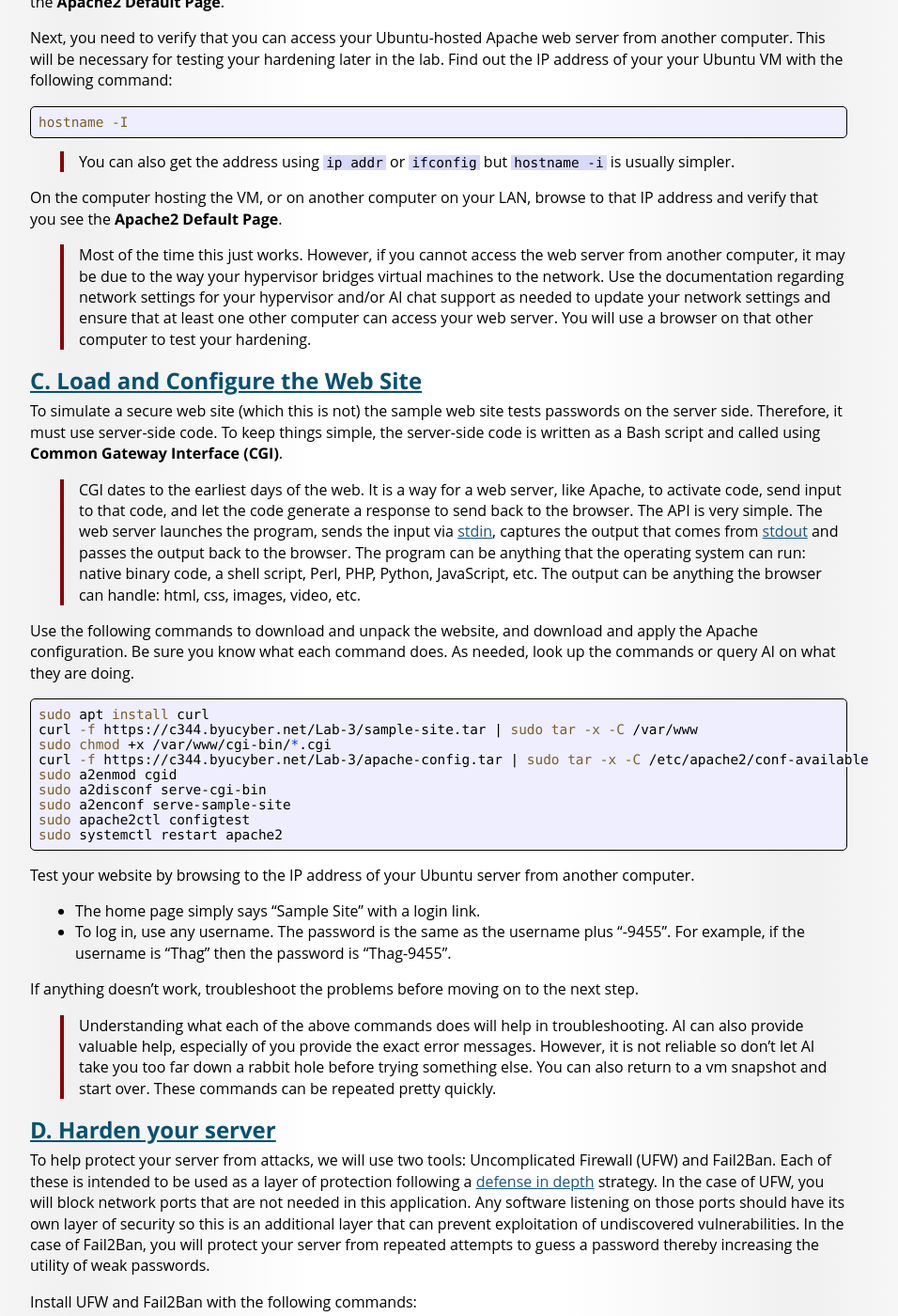
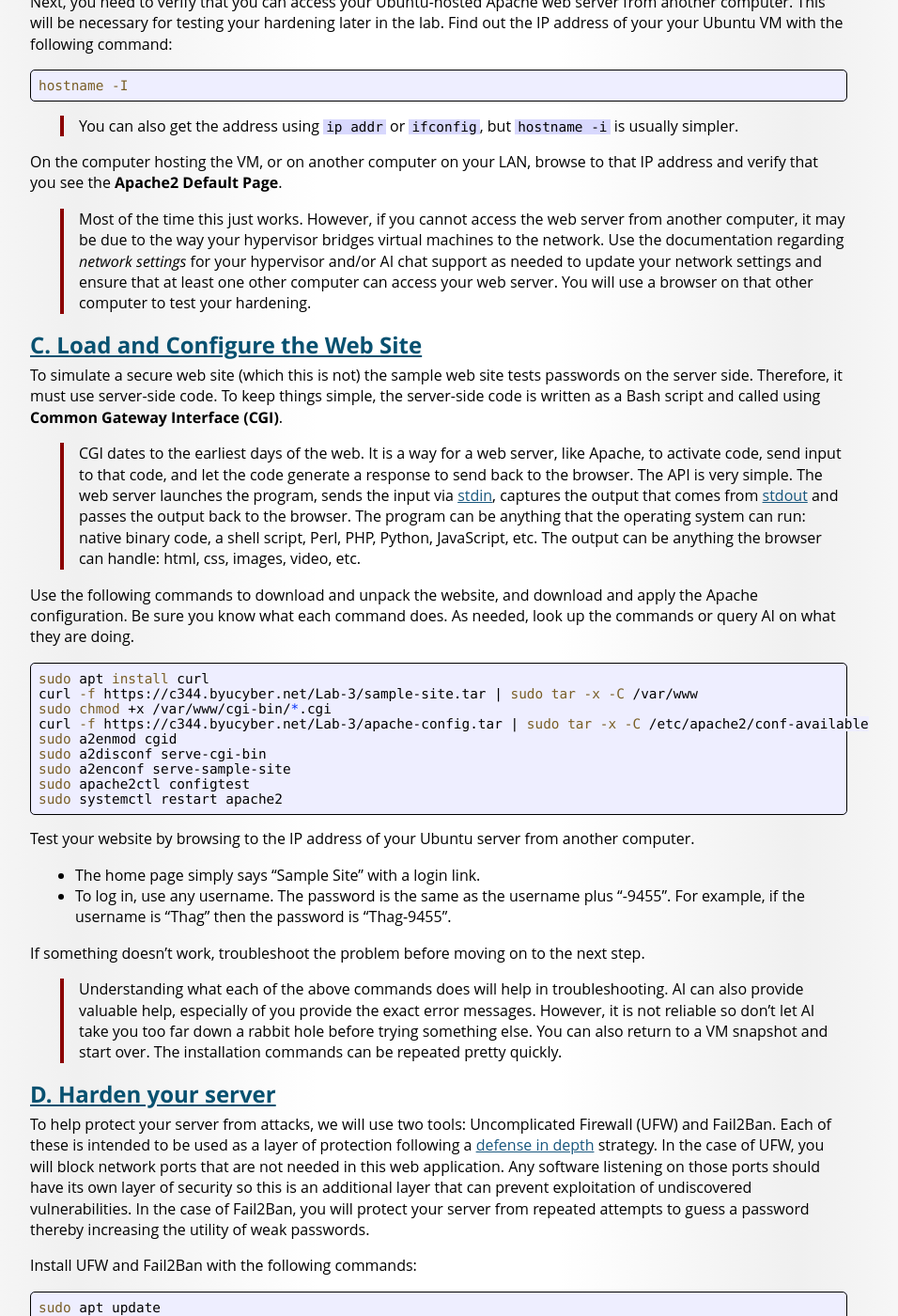
Before and after one commit to BYU-CYBER-344/c344.github.io, a Jekyll site: the page built from Lab-3/index.md, in a window 1280 px wide and 1400 px high, scrolled down 706 px. Shown: the whole window at 94% size, without its empty margins (173-1129 px from the left). Built offline with Jekyll 4.4.1, drawn with Linux system fonts in a browser that asks for light colours; some web fonts are replaced; some of the changed text lies outside the part shown.

Commit message:
Lab-3 Proofread

````diff
--- a/Lab-3/index.md
+++ b/Lab-3/index.md
@@ -1,20 +1,18 @@
 ---
 title: "Lab 3: System Hardening"
 ---
-
-*Under construction!*
 
 In this lab you will install the Apache web server on the Ubuntu virtual machine you created in [Homework-1](/HW-1). You will load and configure a sample web site that we configured for you. Then you will harden the Ubuntu operating system against attacks using a combination of [Uncomplicated Firewall (UFW)](https://wiki.ubuntu.com/UFW) and [Fail2Ban](https://en.wikipedia.org/wiki/Fail2ban).
 
 ## A. Prepare your OS and VM
 
-You should be able to use the Ubuntu VM instance you created in [Homework-1](/HW-1). Check that it boots, is stable and doesn't have any unusual configuration or applications installed. If you have any concerns, create a new instance and re-install Ubuntu from the installation .iso at [https://ubuntu.com/desktop](https://ubuntu.com/desktop).
+You should be able to use the Ubuntu VM instance you created in [Homework-1](/HW-1). Check that it boots, is stable and does not have any unusual configuration or applications installed. If you have any concerns, create a new instance and re-install Ubuntu from the installation .iso at [https://ubuntu.com/desktop](https://ubuntu.com/desktop).
 
-We recommend that you a checkpoint (Hyper-V) or snapshot (VMWare, ProxMox) so that you can return your VM to the baseline state if you have any problems. Much like making Git commits, you may make multiple snapshots as you progress to save time in case of problems.
+We recommend that you create a *checkpoint* (Hyper-V) or *snapshot* (VMWare, ProxMox) so that you can return your VM to the baseline state if you have any problems. Much like making Git commits, you may make multiple snapshots as you progress to save time in case of problems.
 
 ## B. Install Apache and Verify Access
 
-Open a terminal and use the following commands to install Apache on your server. Be sure you know what each command does. If necessary, look up the commands or ask an AI what each does. Remember that `#` in bash indicates a comment. So in the commands below, `# optional, recommended` is telling you that upgrading the Ubuntu components is an optional step but we recommend upgrading the Ubuntu components to the latest.
+Open a terminal and use the following commands to install the Apache web server. Be sure you know what each command does. If necessary, look up the commands or ask an AI what each does. Remember that `#` in bash indicates a comment. So in the commands below, `# optional, recommended` is telling you that upgrading the Ubuntu components is an optional step but we recommend upgrading the Ubuntu components to the latest.
 
 ```sh
 sudo apt update
@@ -31,11 +29,11 @@ Next, you need to verify that you can access your Ubuntu-hosted Apache web serve
 hostname -I
 ```
 
-> You can also get the address using `ip addr` or `ifconfig` but `hostname -i` is usually simpler.
+> You can also get the address using `ip addr` or `ifconfig`, but `hostname -i` is usually simpler.
 
 On the computer hosting the VM, or on another computer on your LAN, browse to that IP address and verify that you see the **Apache2 Default Page**.
 
-> Most of the time this just works. However, if you cannot access the web server from another computer, it may be due to the way your hypervisor bridges virtual machines to the network. Use the documentation regarding network settings for your hypervisor and/or AI chat support as needed to update your network settings and ensure that at least one other computer can access your web server. You will use a browser on that other computer to test your hardening.
+> Most of the time this just works. However, if you cannot access the web server from another computer, it may be due to the way your hypervisor bridges virtual machines to the network. Use the documentation regarding *network settings* for your hypervisor and/or AI chat support as needed to update your network settings and ensure that at least one other computer can access your web server. You will use a browser on that other computer to test your hardening.
 
 ## C. Load and Configure the Web Site
 
@@ -61,13 +59,13 @@ Test your website by browsing to the IP address of your Ubuntu server from anoth
 * The home page simply says "Sample Site" with a login link.
 * To log in, use any username. The password is the same as the username plus "-9455". For example, if the username is "Thag" then the password is "Thag-9455".
 
-If anything doesn't work, troubleshoot the problems before moving on to the next step.
+If something doesn't work, troubleshoot the problem before moving on to the next step.
 
-> Understanding what each of the above commands does will help in troubleshooting. AI can also provide valuable help, especially of you provide the exact error messages. However, it is not reliable so don't let AI take you too far down a rabbit hole before trying something else. You can also return to a vm snapshot and start over. These commands can be repeated pretty quickly.
+> Understanding what each of the above commands does will help in troubleshooting. AI can also provide valuable help, especially of you provide the exact error messages. However, it is not reliable so don't let AI take you too far down a rabbit hole before trying something else. You can also return to a VM snapshot and start over. The installation commands can be repeated pretty quickly.
 
 ## D. Harden your server
 
-To help protect your server from attacks, we will use two tools: Uncomplicated Firewall (UFW) and Fail2Ban. Each of these is intended to be used as a layer of protection following a [defense in depth](https://en.wikipedia.org/wiki/Defense_in_depth_(computing)) strategy. In the case of UFW, you will block network ports that are not needed in this application. Any software listening on those ports should have its own layer of security so this is an additional layer that can prevent exploitation of undiscovered vulnerabilities. In the case of Fail2Ban, you will protect your server from repeated attempts to guess a password thereby increasing the utility of weak passwords.
+To help protect your server from attacks, we will use two tools: Uncomplicated Firewall (UFW) and Fail2Ban. Each of these is intended to be used as a layer of protection following a [defense in depth](https://en.wikipedia.org/wiki/Defense_in_depth_(computing)) strategy. In the case of UFW, you will block network ports that are not needed in this web application. Any software listening on those ports should have its own layer of security so this is an additional layer that can prevent exploitation of undiscovered vulnerabilities. In the case of Fail2Ban, you will protect your server from repeated attempts to guess a password thereby increasing the utility of weak passwords.
 
 Install UFW and Fail2Ban with the following commands:
 ```sh
@@ -128,25 +126,26 @@ Your requests should show up in the terminal from the `tail` command. You can us
 
 ### 4. Create a Jail Filter
 
-Fail2Ban uses ls"jails" to detect malicious connections and deal with them. Pre-configured jails can be found in `/etc/fail2ban/filter.d/` and are referenced in `/etc/fail2ban/jail.local`. Within the latter file, reference starts with the name in square brackets. By default, they are disabled. Jails can be enabled by adding the line `enabled = true` at the end of the jail reference.
+Fail2Ban uses "jails" to detect malicious connections and deal with them. Pre-configured jail filters can be found in `/etc/fail2ban/filter.d/`. Jails are configured in `/etc/fail2ban/jail.local`. Within the latter file, a jail starts with a name in square brackets. By default, jails are disabled. Jails can be enabled by adding the line `enabled = true` to the jail reference.
 
-Since you will be creating your own jail, create a file in `/etc/fail2ban/filter.d/` called `http-401.conf` with the following contents:
+Since you will be creating your own jail, create a filter file in `/etc/fail2ban/filter.d/` called `http-401.conf` with the following contents:
 
+**/etc/fail2ban/filter.d/http-401.conf**
 ```conf
 [Definition]
 failregex = ^<HOST> \S+ \S+ \[[^\]]*\] "[^"]*" 401
 ignoreregex =
 ```
 
-The `failregex` uses a regular expression to flag the connections that you tell it to. In this case, it will be looking at our Apache access logs. You can compare this regex to the lines you viewd in `/var/log/apache2/access.log`
+The `failregex` line uses a regular expression to flag server requests. In this case, it will be looking at our Apache access logs. You can compare this regex to the lines you viewd in `/var/log/apache2/access.log`
 
 * `^` Indicates to start at the beginning of a line in the log file.
 * `<HOST>` Fail2Ban uses this custom pattern to capture the IP address of the client. That way it knows what source to ban.
 * `\S+` This is the `identd` value which is rarely used any more and has a simple `-` when empty. `\S+` matches any sequence of non-space characters.
-* `\S+` Authenticated user. In our case, always `-` since the user does not authenticate to the Apache server.
-* `\[[^\]]*\]` In the log, date/time is enclosed in square brackets. This pattern simply matches anything in square brackets.
+* `\S+` Authenticated user. In our case, always `-` since the user does not authenticate to the Apache server but only to a web page.
+* `\[[^\]]*\]` In the log, date/time is enclosed in square brackets. This pattern matches anything in square brackets.
 * `"[^"]*"` The first line of the HTTP request which includes the verb (e.g. `GET`, `POST`), the path and query from the URL, and the HTTP protocol version. This pattern simply matches anything in double quotes.
-* `401` The status code. This pattern only matches responses with a 401 status.
+* `401` The status code. This pattern only matches responses with a 401 status code.
 
 In your `.conf` file, `ignoreregex` is left blank which means to apply the filter to anything that matches `failregex`.
 
@@ -174,18 +173,20 @@ findtime = 180
 
 ### 6. Restart Fail2Ban to Apply the Configuration
 
-```bash
+```sh
 sudo service fail2ban restart
 ```
+
 Check its status:
-```bash
+```sh
 sudo service fail2ban status
 ```
+
 If it is not active (running), then you probably have a syntax error in your config files
 
 Verify that your new jail is running
 
-```bash
+```sh
 sudo fail2ban-client status
 ```
 If you see `http-401`, then it is actively looking for a user to ban!
````
Also changed, not shown: other parts of Lab-3/index.md (+4 -8 lines).
